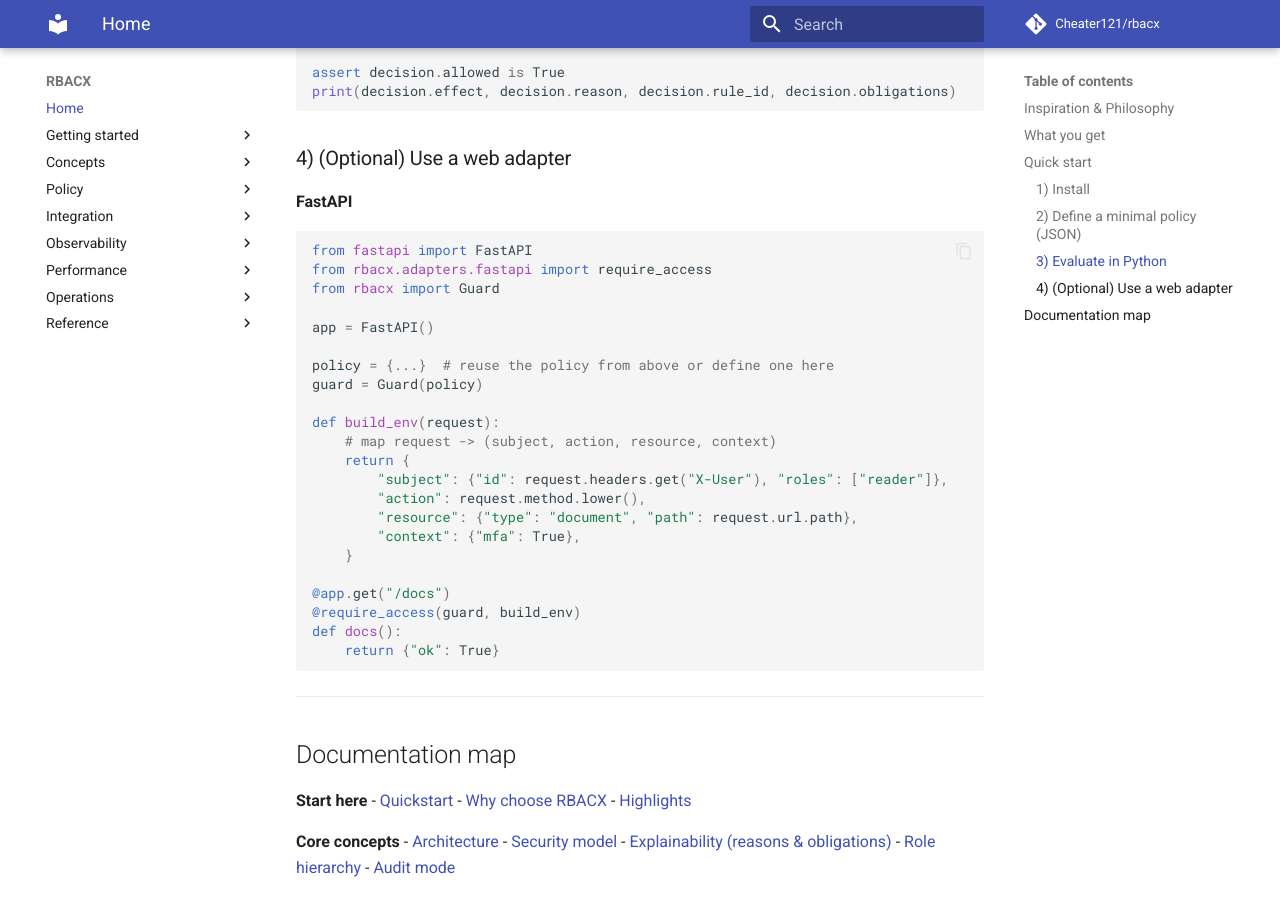
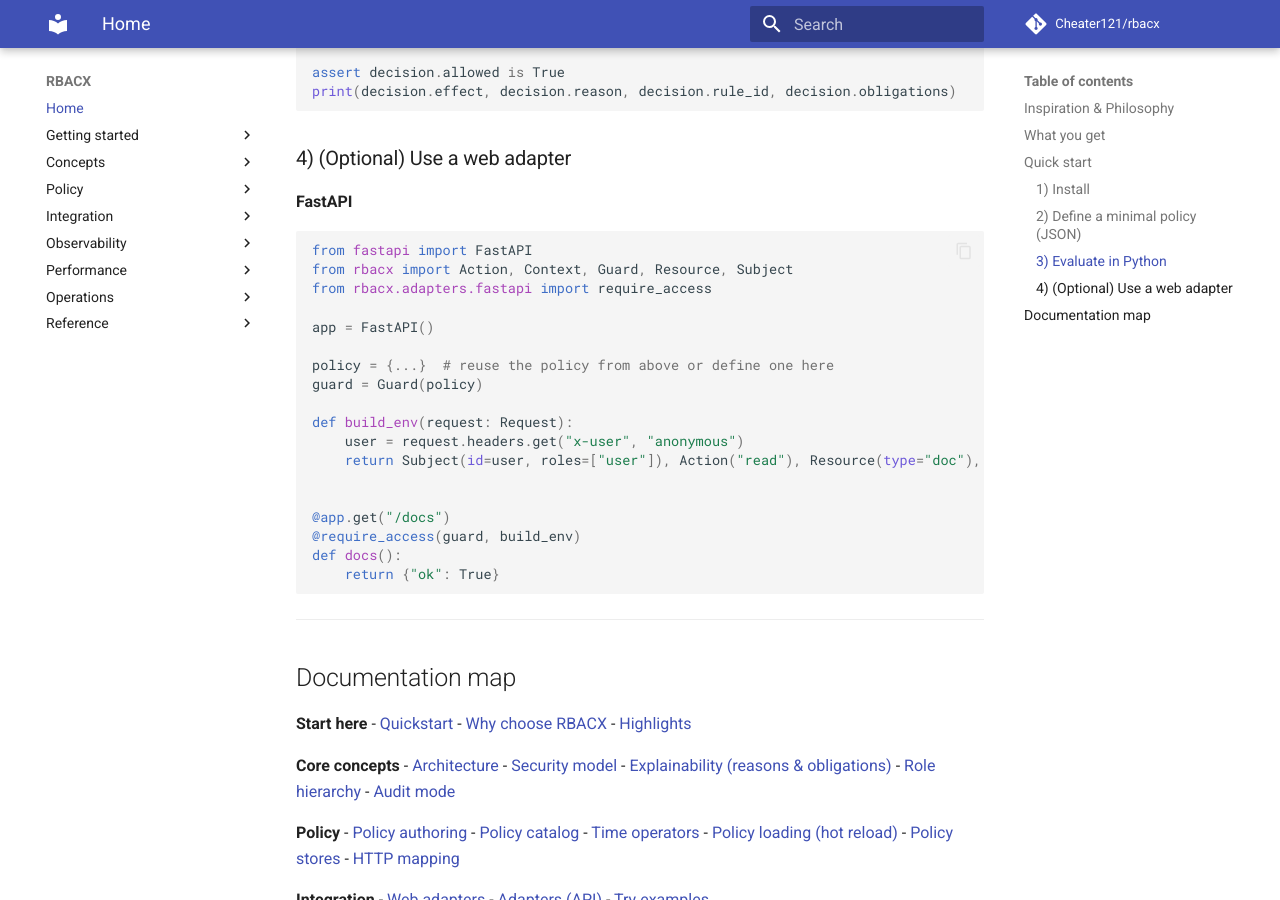
Before and after one commit to Cheater121/rbacx, an MkDocs documentation site: the page built from docs/index.md, in a window 1280 px wide and 900 px high, scrolled down 1798 px. Built offline with MkDocs 1.6.1 and Material for MkDocs 9.7.7, drawn with Linux system fonts in a browser that asks for light colours; comment, search, counter and statistics services are not loaded.

Commit message:
Update index.md

````diff
--- a/docs/index.md
+++ b/docs/index.md
@@ -76,22 +76,18 @@
 **FastAPI**
 ```python
 from fastapi import FastAPI
+from rbacx import Action, Context, Guard, Resource, Subject
 from rbacx.adapters.fastapi import require_access
-from rbacx import Guard
 
 app = FastAPI()
 
 policy = {...}  # reuse the policy from above or define one here
 guard = Guard(policy)
 
-def build_env(request):
-    # map request -> (subject, action, resource, context)
-    return {
-        "subject": {"id": request.headers.get("X-User"), "roles": ["reader"]},
-        "action": request.method.lower(),
-        "resource": {"type": "document", "path": request.url.path},
-        "context": {"mfa": True},
-    }
+def build_env(request: Request):
+    user = request.headers.get("x-user", "anonymous")
+    return Subject(id=user, roles=["user"]), Action("read"), Resource(type="doc"), Context()
+
 
 @app.get("/docs")
 @require_access(guard, build_env)
````
